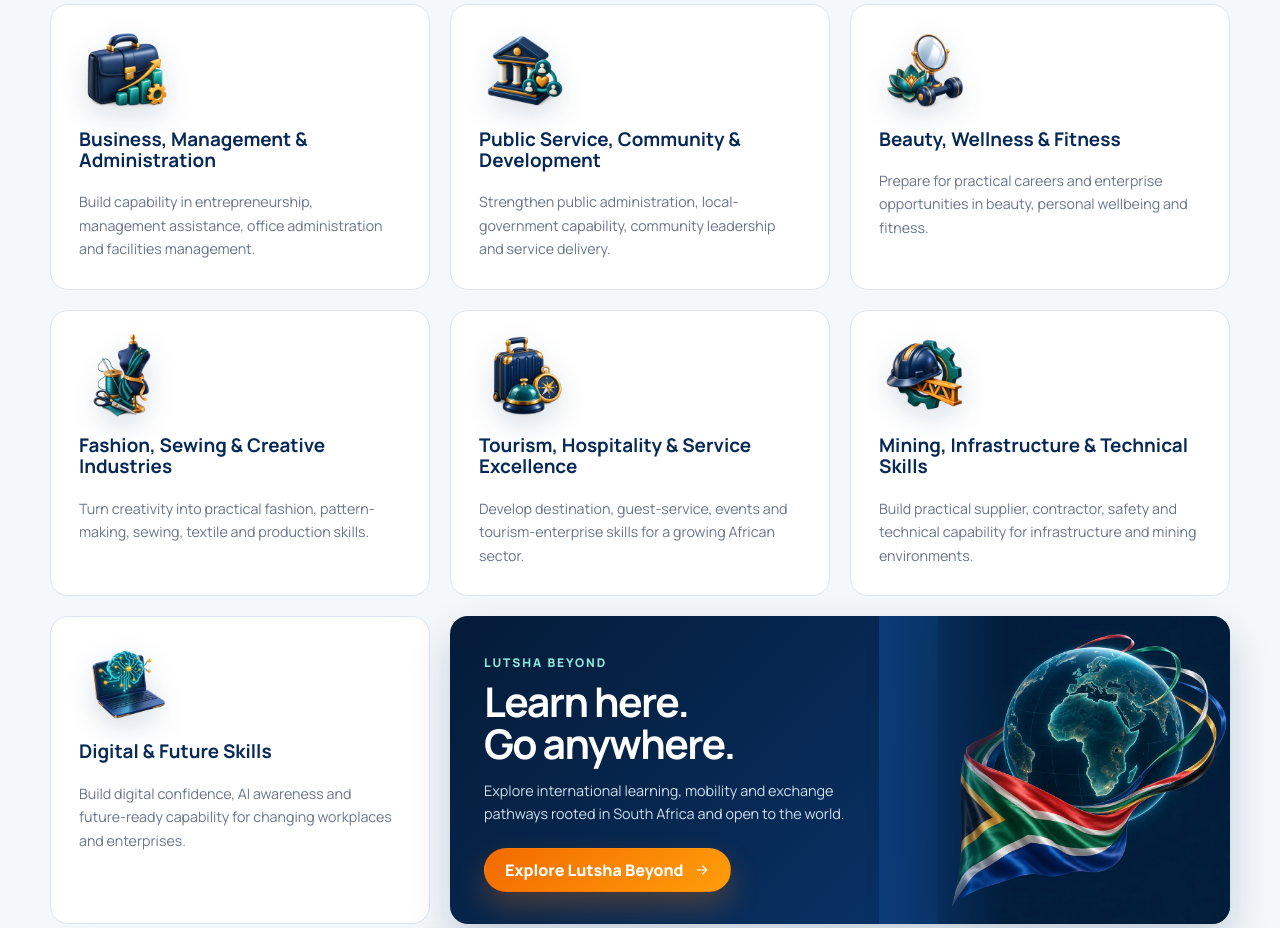
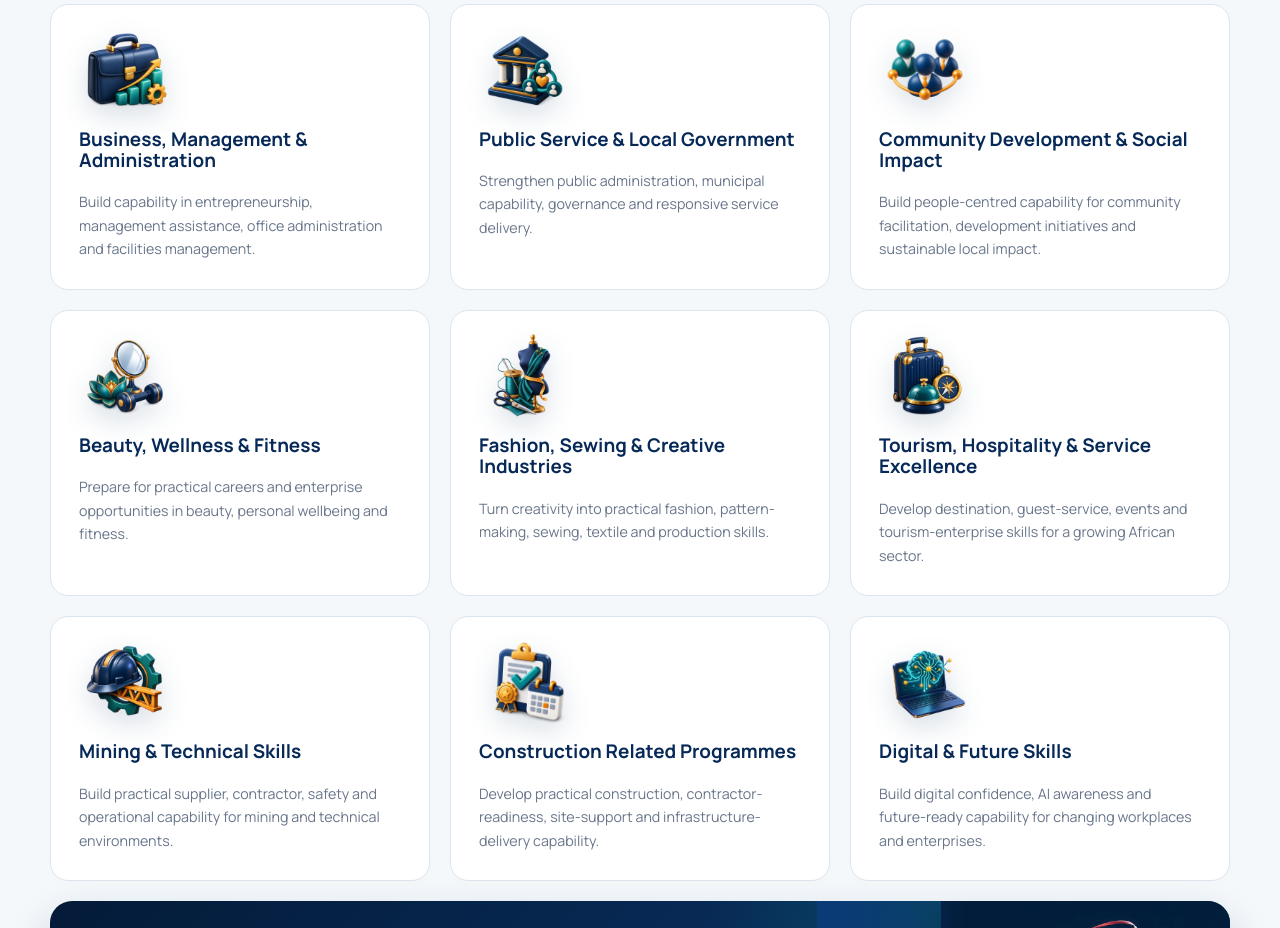
Before and after one commit to tilanavv-cmyk/Lutsha-Website, a website: page site/index.html in a window 1280 px wide. Shown: the part 2625-3553 px from the top of the page. Drawn offline with Linux system fonts and the light colour scheme.

Commit message:
Expand faculty grid and align Beyond with LaunchLab
Publish nine faculty cards, full-width Lutsha Beyond and LaunchLab banners, and the cache-refreshed LaunchLab navigation item.

```diff
--- a/site/index.html
+++ b/site/index.html
@@ -15,9 +15,9 @@
   <title>Lutsha Institute of Professional Learning</title>
 
   <link rel="icon" type="image/png" sizes="512x512" href="/assets/lutsha-favicon.png">
-  <link href="/styles.css?v=launchlab-home-2" rel="stylesheet" />
+  <link href="/styles.css?v=faculty-grid-9" rel="stylesheet" />
 
-  <script defer src="/site.js"></script>
+  <script defer src="/site.js?v=launchlab-nav-1"></script>
 </head>
 
 <body>
@@ -342,8 +342,14 @@
 
           <article class="faculty-card">
             <div class="faculty-card__icon"><img src="/assets/faculty-public-service-3d.webp" alt="" width="512" height="512" loading="lazy" decoding="async" /></div>
-            <h3>Public Service, Community &amp; Development</h3>
-            <p>Strengthen public administration, local-government capability, community leadership and service delivery.</p>
+            <h3>Public Service &amp; Local Government</h3>
+            <p>Strengthen public administration, municipal capability, governance and responsive service delivery.</p>
+          </article>
+
+          <article class="faculty-card">
+            <div class="faculty-card__icon"><img src="/assets/quick-network-3d.webp" alt="" width="384" height="384" loading="lazy" decoding="async" /></div>
+            <h3>Community Development &amp; Social Impact</h3>
+            <p>Build people-centred capability for community facilitation, development initiatives and sustainable local impact.</p>
           </article>
 
           <article class="faculty-card">
@@ -366,8 +372,14 @@
 
           <article class="faculty-card">
             <div class="faculty-card__icon"><img src="/assets/faculty-mining-infrastructure-3d.webp" alt="" width="512" height="512" loading="lazy" decoding="async" /></div>
-            <h3>Mining, Infrastructure &amp; Technical Skills</h3>
-            <p>Build practical supplier, contractor, safety and technical capability for infrastructure and mining environments.</p>
+            <h3>Mining &amp; Technical Skills</h3>
+            <p>Build practical supplier, contractor, safety and operational capability for mining and technical environments.</p>
+          </article>
+
+          <article class="faculty-card">
+            <div class="faculty-card__icon"><img src="/assets/quick-assessment-centre-3d.webp" alt="" width="384" height="384" loading="lazy" decoding="async" /></div>
+            <h3>Construction Related Programmes</h3>
+            <p>Develop practical construction, contractor-readiness, site-support and infrastructure-delivery capability.</p>
           </article>
 
           <article class="faculty-card">
```
Also changed, not shown: site/404.html (+1 -1 lines), site/beyond/index.html (+1 -1 lines), site/contact/index.html (+1 -1 lines), site/enrolments/index.html (+1 -1 lines), site/join-us/index.html (+1 -1 lines), site/launchlab/index.html (+1 -1 lines), site/solutions/index.html (+1 -1 lines), site/styles.css.
